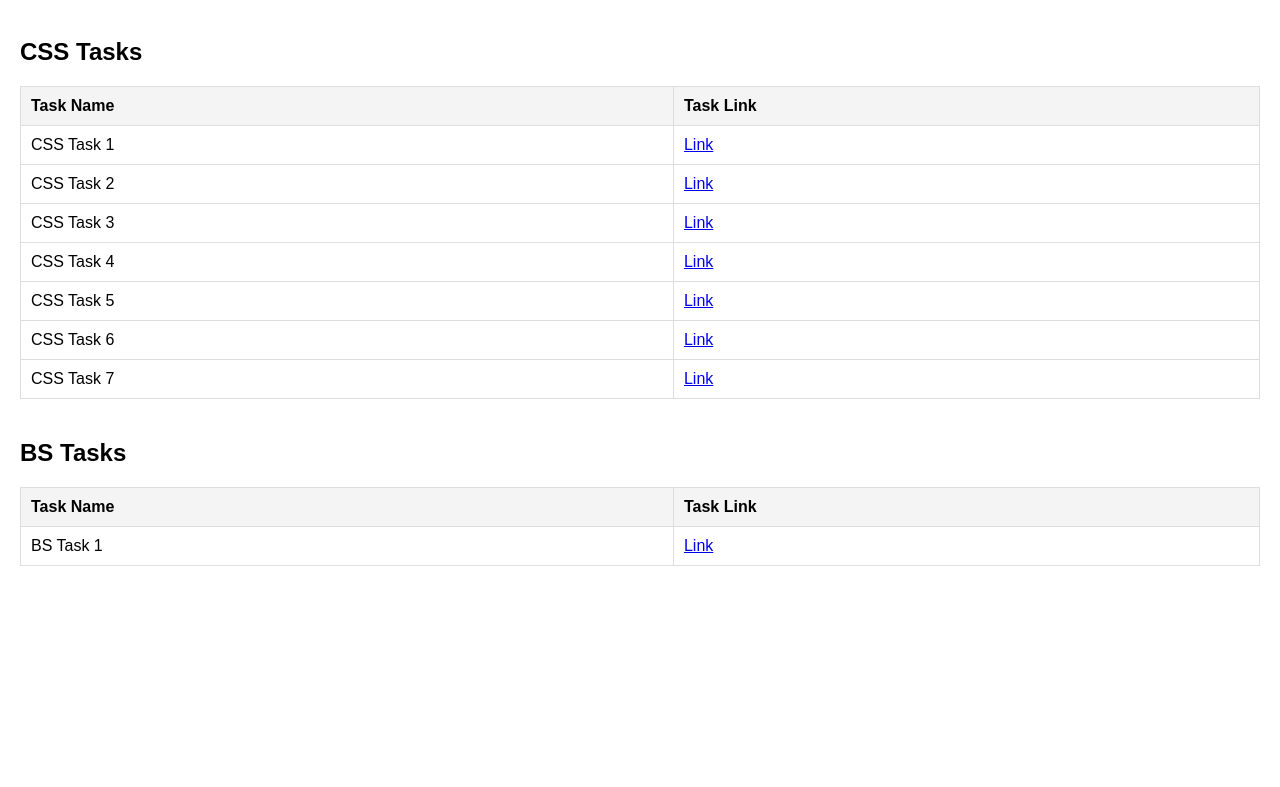
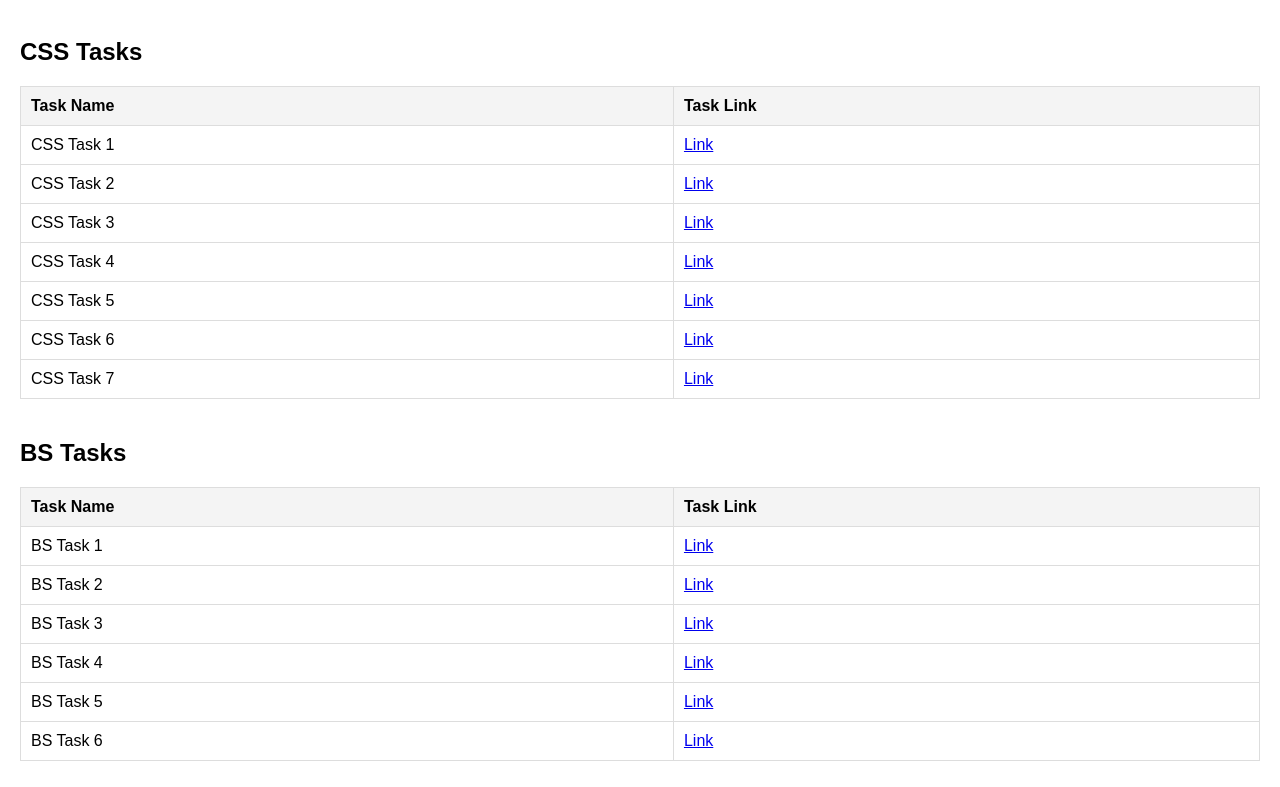
Before and after one commit to Shashank01234/MERN-Full-Stack-Assignment-1, a plain HTML site: page index.html in a window 1280 px wide. Shown: the part 491-1278 px from the top of the page. Before the commit the page ends 1117 px from the top, so only its background shows below. Drawn offline with Linux system fonts and the light colour scheme.

Commit message:
Update index.html

```diff
--- a/index.html
+++ b/index.html
@@ -116,6 +116,26 @@
                 <td>BS Task 1</td>
                 <td><a href="BS Tasks/Task1.html">Link</a></td>
             </tr>
+            <tr>
+                <td>BS Task 2</td>
+                <td><a href="BS Tasks/Task1.html">Link</a></td>
+            </tr>
+            <tr>
+                <td>BS Task 3</td>
+                <td><a href="BS Tasks/Task1.html">Link</a></td>
+            </tr>
+            <tr>
+                <td>BS Task 4</td>
+                <td><a href="BS Tasks/Task1.html">Link</a></td>
+            </tr>
+            <tr>
+                <td>BS Task 5</td>
+                <td><a href="BS Tasks/Task1.html">Link</a></td>
+            </tr>
+            <tr>
+                <td>BS Task 6</td>
+                <td><a href="BS Tasks/Task1.html">Link</a></td>
+            </tr>
         </table>
     </div>
 
```
